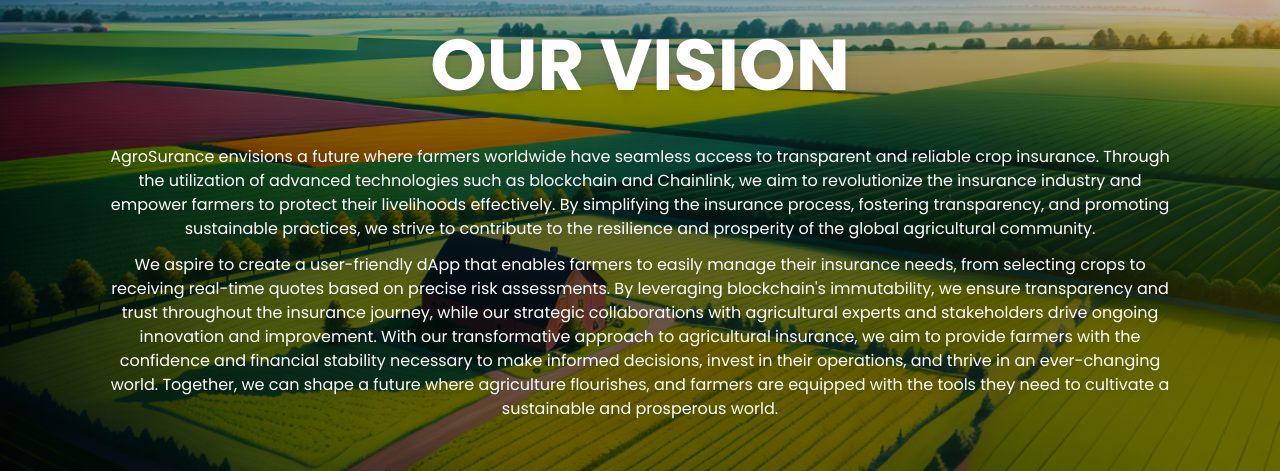
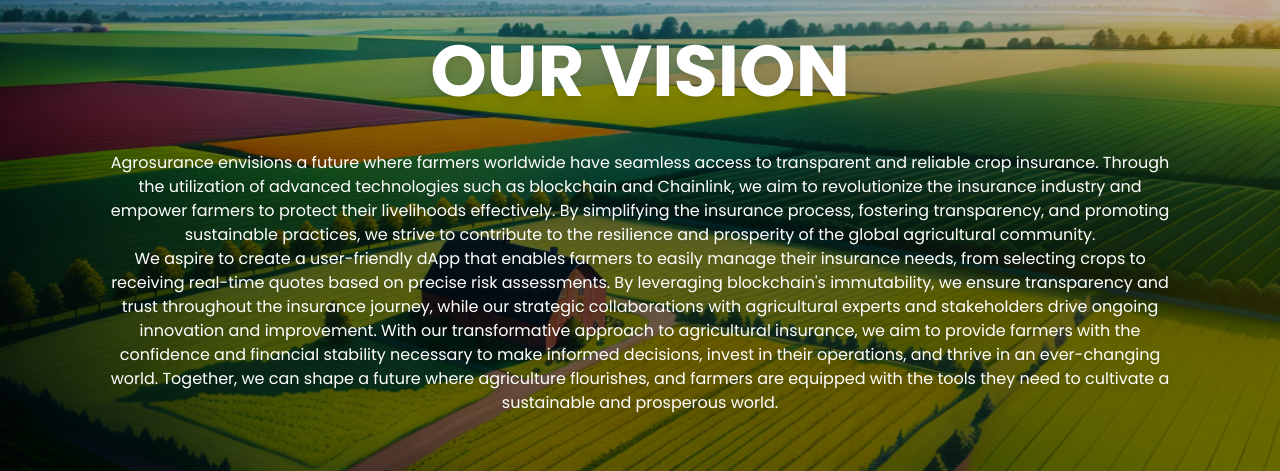
Before and after one commit to agrosurance/Frontend, a React (Vite) app: page /about in a window 1280 px wide. Shown: the part 962-1433 px from the top of the page. Built offline with nearby package versions, Linux system fonts and the light colour scheme.

Commit message:
netlify - using js quote marks

```diff
--- a/src/pages/AboutPage/components/Vision.tsx
+++ b/src/pages/AboutPage/components/Vision.tsx
@@ -9,31 +9,33 @@
         <div className="">
           <h1 className="my-8 text-7xl font-bold">OUR VISION</h1>
         </div>
-        <h4 className="">
-          AgroSurance envisions a future where farmers worldwide have seamless
-          access to transparent and reliable crop insurance. Through the
-          utilization of advanced technologies such as blockchain and Chainlink,
-          we aim to revolutionize the insurance industry and empower farmers to
-          protect their livelihoods effectively. By simplifying the insurance
-          process, fostering transparency, and promoting sustainable practices,
-          we strive to contribute to the resilience and prosperity of the global
-          agricultural community.
-        </h4>
-        <h5 className="">
-          We aspire to create a user-friendly dApp that enables farmers to
-          easily manage their insurance needs, from selecting crops to receiving
-          real-time quotes based on precise risk assessments. By leveraging
-          blockchain's immutability, we ensure transparency and trust throughout
-          the insurance journey, while our strategic collaborations with
-          agricultural experts and stakeholders drive ongoing innovation and
-          improvement. With our transformative approach to agricultural
-          insurance, we aim to provide farmers with the confidence and financial
-          stability necessary to make informed decisions, invest in their
-          operations, and thrive in an ever-changing world. Together, we can
-          shape a future where agriculture flourishes, and farmers are equipped
-          with the tools they need to cultivate a sustainable and prosperous
-          world.
-        </h5>
+        <div className="">
+          <h4 className="">
+            {"Agrosurance"} envisions a future where farmers worldwide have
+            seamless access to transparent and reliable crop insurance. Through
+            the utilization of advanced technologies such as blockchain and
+            Chainlink, we aim to revolutionize the insurance industry and
+            empower farmers to protect their livelihoods effectively. By
+            simplifying the insurance process, fostering transparency, and
+            promoting sustainable practices, we strive to contribute to the
+            resilience and prosperity of the global agricultural community.
+          </h4>
+          <h5 className="">
+            We aspire to create a user-friendly dApp that enables farmers to
+            easily manage their insurance needs, from selecting crops to
+            receiving real-time quotes based on precise risk assessments. By
+            leveraging blockchain's immutability, we ensure transparency and
+            trust throughout the insurance journey, while our strategic
+            collaborations with agricultural experts and stakeholders drive
+            ongoing innovation and improvement. With our transformative approach
+            to agricultural insurance, we aim to provide farmers with the
+            confidence and financial stability necessary to make informed
+            decisions, invest in their operations, and thrive in an
+            ever-changing world. Together, we can shape a future where
+            agriculture flourishes, and farmers are equipped with the tools they
+            need to cultivate a sustainable and prosperous world.
+          </h5>
+        </div>
       </div>
     </section>
   );
```
